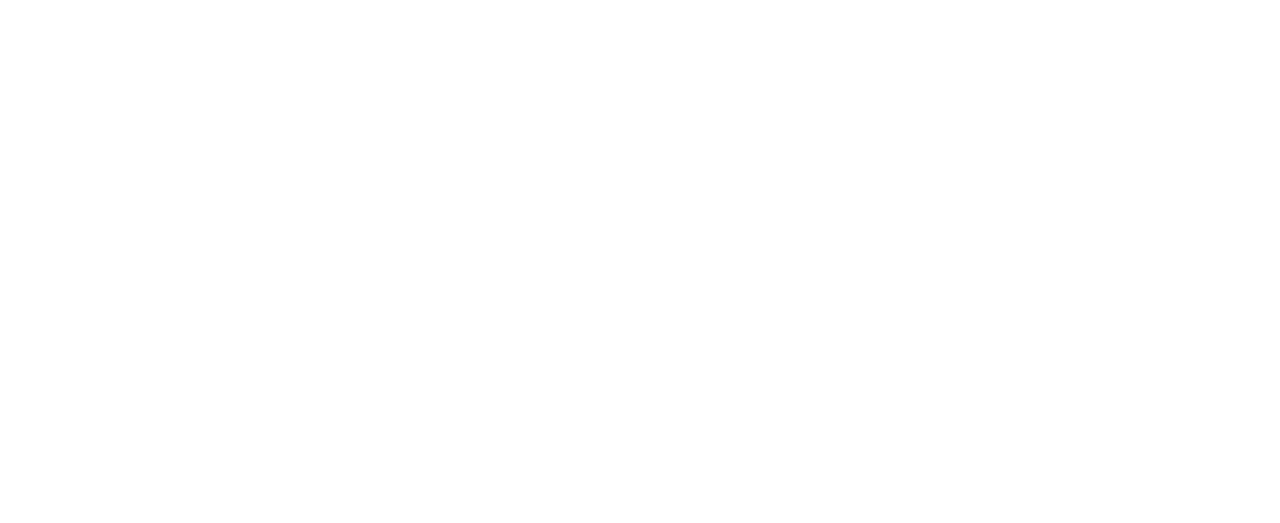
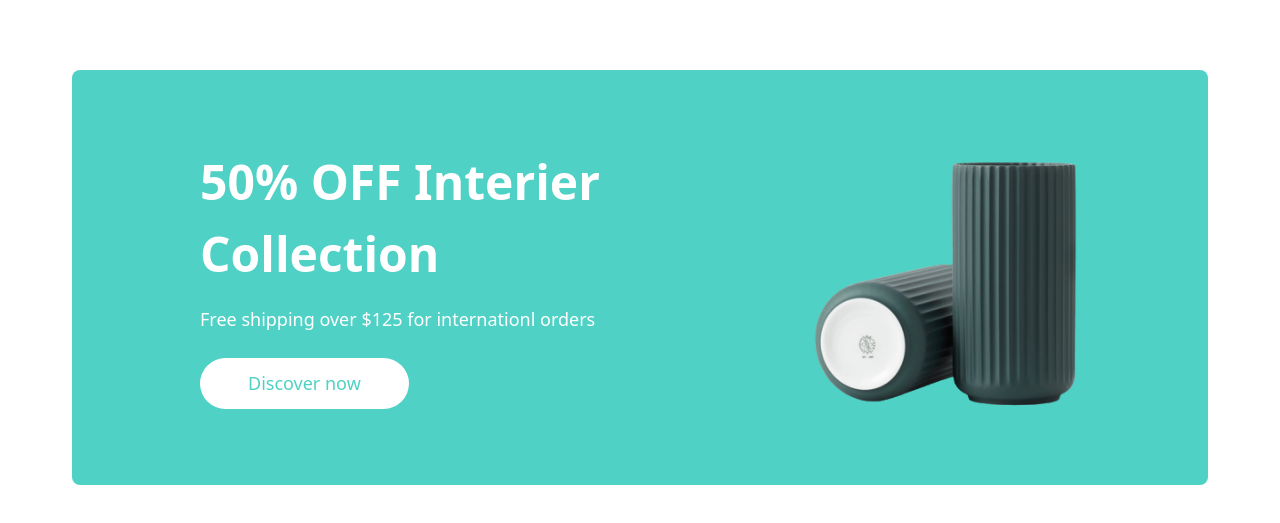
Before and after one commit to mostafabahri/svelte-shopico, a Svelte app: page / in a window 1280 px wide. Shown: the part 4235-4758 px from the top of the page. Before the commit the page ends 4385 px from the top, so only its background shows below. Built offline with nearby package versions, Linux system fonts and the light colour scheme.

Commit message:
add promocollection

```diff
--- a/src/Foobar.svelte
+++ b/src/Foobar.svelte
@@ -1,30 +1,5 @@
 <script>
 </script>
-	<section id="features">
-		<h1>Our key features</h1>
-		<div class="flex">
-			<div class="card">
-				<div>logo</div>
-				<h3>Easy to use</h3>
-				<p>Every Lorem ipsum dolor sit amet.</p>
-			</div>
-			<div class="card">
-				<div>logo</div>
-				<h3>Wide Choice</h3>
-				<p>Every Lorem ipsum dolor sit amet.</p>
-			</div>
-			<div class="card">
-				<div>logo</div>
-				<h3>Price Comparison</h3>
-				<p>Every Lorem ipsum dolor sit amet.</p>
-			</div>
-			<div class="card">
-				<div>logo</div>
-				<h3>Cashback</h3>
-				<p>Every Lorem ipsum dolor sit amet.</p>
-			</div>
-		</div>
-	</section>
 	<section id="payment-methods">
 		<h1>Using Conveneient methods</h1>
 		<div class="flex space-x-3">
@@ -35,12 +10,6 @@
 			<div>Moneygram</div>
 		</div>
 	</section>
-	<article id="promo" class="">
-		<h1>50% OFF interier Collection</h1>
-		<p>Free shipping over $125 for internationl orders</p>
-		<a href="#">Discover now</a>
-		<img src="holder.js/300x200" alt="" />
-	</article>
 	<footer>
 		<div class="flex">
 			<div>
--- a/src/HomePage.svelte
+++ b/src/HomePage.svelte
@@ -1,4 +1,5 @@
 <script>
+    import PromoCollection from "./PromoCollection.svelte";
 
     import Navbar from "./Navbar.svelte";
     import Hero from "./Hero.svelte";
@@ -7,6 +8,9 @@
     import KeyFeatures from "./KeyFeatures.svelte";
 </script>
 
+<style>
+</style>
+
 <Navbar />
 
 <main class="text-gray-800 mb-40">
@@ -14,4 +18,6 @@
     <HowWorks />
     <PopularItems />
     <KeyFeatures />
+
+    <PromoCollection />
 </main>
--- /dev/null
+++ b/src/PromoCollection.svelte
@@ -0,0 +1,22 @@
+<article id="promo" class="container">
+    <div
+        class="bg-teal-400 text-white grid grid-cols-3 pl-32 py-16 pr-10 rounded-lg">
+        <div class="md:col-span-2 flex flex-col justify-around">
+            <div class="space-y-4">
+                <h1 class="text-5xl font-semibold">
+                    50% OFF Interier Collection
+                </h1>
+                <p class="text-lg">
+                    Free shipping over $125 for internationl orders
+                </p>
+            </div>
+            <a
+                href="#discover"
+                class="bg-white text-teal-400 py-3 px-12 rounded-full text-lg font-medium hover:shadow-md
+                     self-start
+                    ">Discover
+                now</a>
+        </div>
+        <img src="images/speaker.png" alt="" class="-ml-10" />
+    </div>
+</article>
```
Also changed, not shown: public/images/speaker.png (added).
